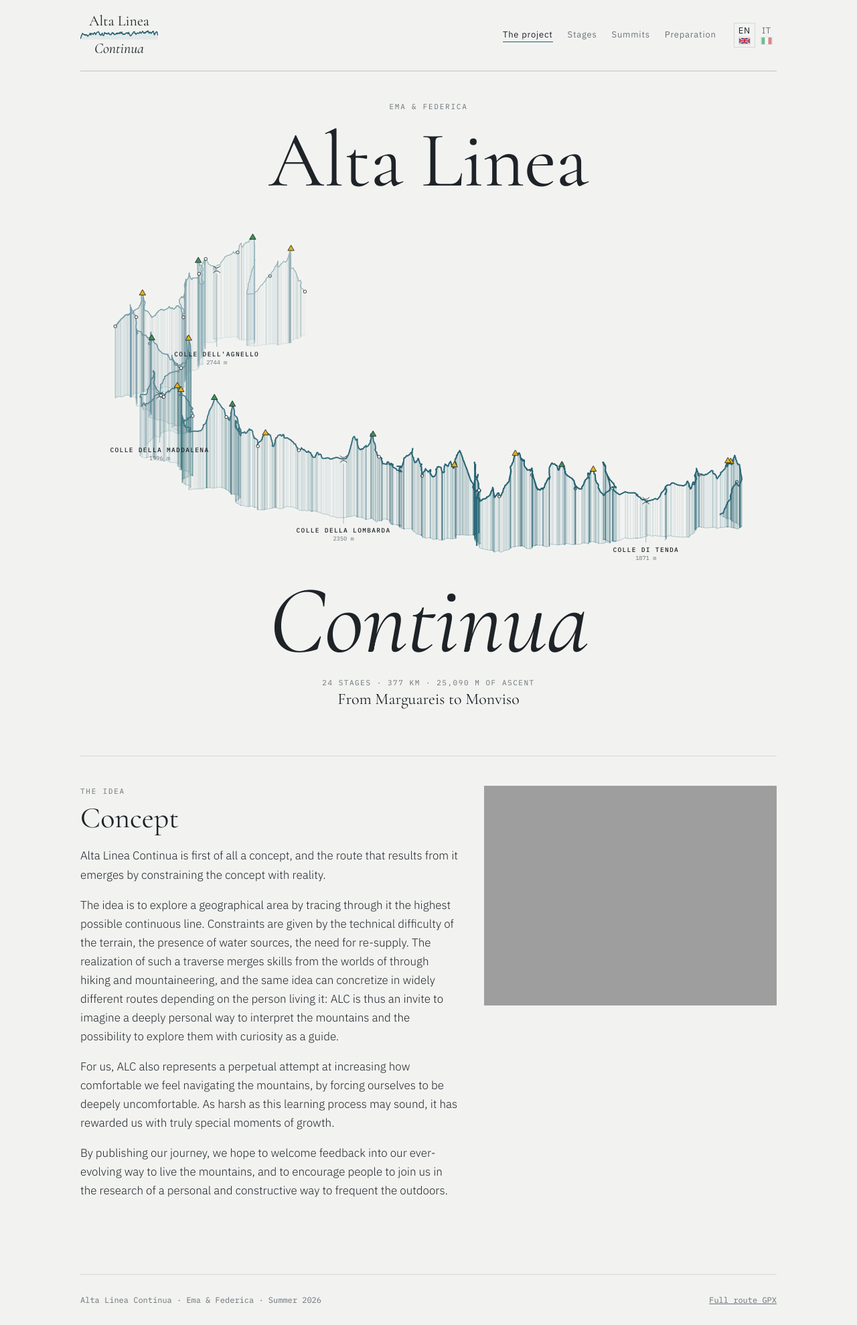
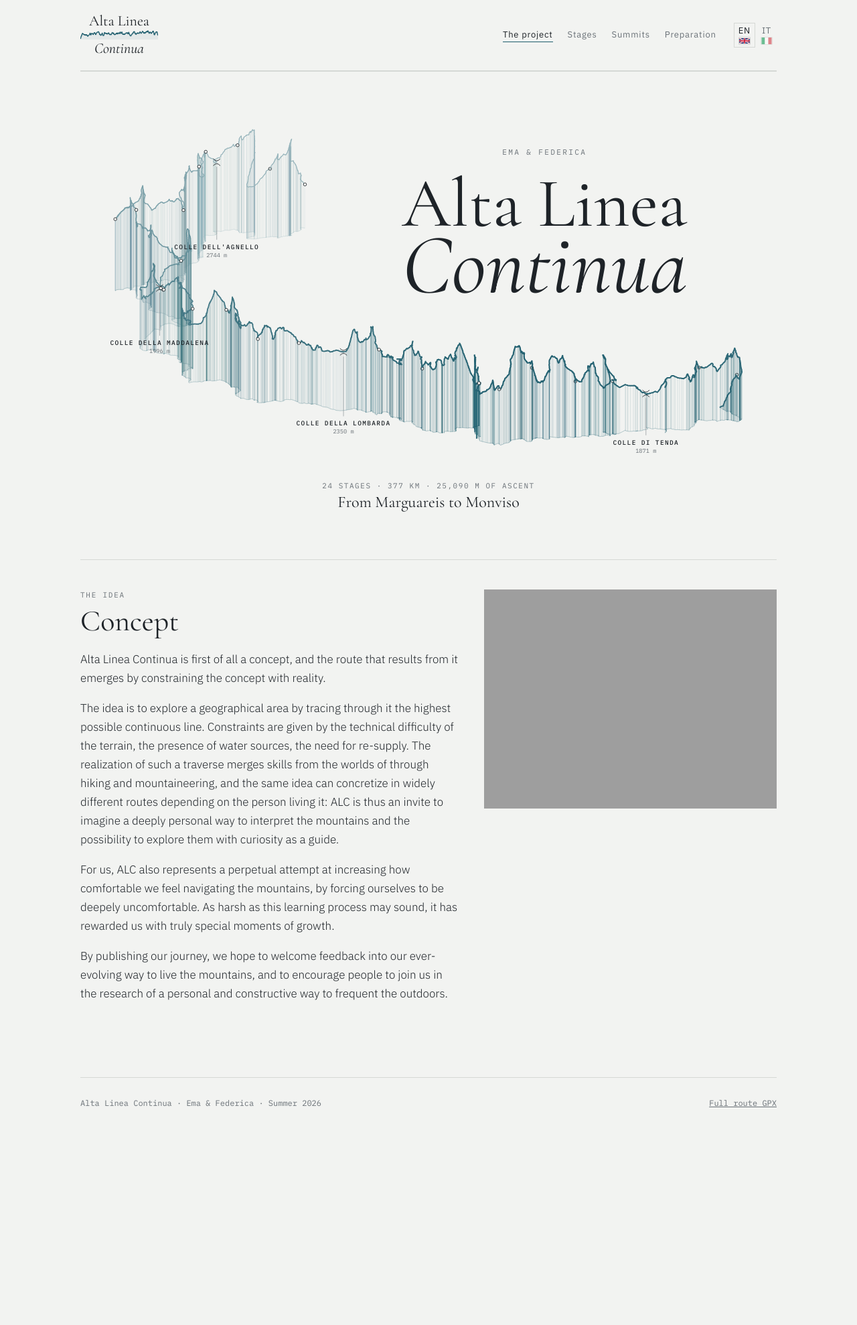
Before and after one commit to federicasibilla/alta-linea-continua, a Jekyll site: the page built from index.md, in a window 1280 px wide. Shown: the whole page at 67% size. Built offline with Jekyll 4.4.1, drawn with Linux system fonts in a browser that asks for light colours; a script that is not in the unit is left out; after the commit the page ends 1684 px from its top, so only the background shows below that.

Commit message:
Home: title centred inside the curve of the route (equal widths, no stretching), no triangles; Stages: climbing triangles on the profile line
Co-Authored-By: Claude Opus 5.5 <noreply@anthropic.com>
Claude-Session: https://claude.ai/code/session_01WZz6rg7ZcDBpkt4NTgVPMq

```diff
--- a/_layouts/home.html
+++ b/_layouts/home.html
@@ -8,10 +8,8 @@ layout: default
 {%- if lang == "it" -%}{%- assign sep = "." -%}{%- else -%}{%- assign sep = "," -%}{%- endif -%}
 {%- capture tagline -%}{% include tr.html o=H k="tagline" %}{%- endcapture -%}{%- assign tagline = tagline | strip | default: t.tagline_default -%}
 <section class="hero">
-  <div class="eyebrow kicker">{% if lang == "it" %}{{ site.authors | replace: " & ", " e " }}{% else %}{{ site.authors }}{% endif %}</div>
-  <h1 class="name" id="n1"><span id="n1t">Alta Linea</span><span class="sr-only"> Continua</span></h1>
-  <div class="haze hero-haze" id="haze" aria-label="{{ t.haze_aria }}"></div>
-  <div class="name it" id="n2" aria-hidden="true">Continua</div>
+  <h1 class="sr-only">Alta Linea Continua</h1>
+  <div class="haze hero-haze" id="haze" aria-label="{{ t.haze_aria }}" data-title="1" data-kicker="{% if lang == 'it' %}{{ site.authors | replace: ' & ', ' e ' }}{% else %}{{ site.authors }}{% endif %}"></div>
   <div class="cap" id="cap" aria-live="polite" data-idle-top="{{ site.stages | size }} {{ t.stages_word }} · {{ tkm | round }} km · {{ tup | divided_by: 1000 | floor }}{{ sep }}{{ tup | modulo: 1000 | prepend: '00' | slice: -3, 3 }} {{ t.of_ascent }}" data-idle="{{ tagline | escape }}"></div>
 </section>
 
--- a/assets/css/site.css
+++ b/assets/css/site.css
@@ -302,3 +302,14 @@ table.summits td:last-child{white-space:nowrap}
 .hero-haze svg{min-width:0}
 body:not(:has(.hero)) .spine{margin-top:6px}
 #cap + .atlas{margin-top:24px}
+
+/* title inside the aerial view */
+.hero-haze .hz-name{font-family:var(--f-display);font-weight:400;fill:var(--ink)}
+.hero-haze .hz-name.it{font-style:italic}
+.hero-haze .hz-kicker{font:400 13px var(--f-data);letter-spacing:.2em;fill:var(--muted)}
+.hero{padding-block:24px 30px}
+
+/* climbing triangles on the profile line */
+.sp-tri{position:absolute;width:0;height:0;border-left:5.5px solid transparent;border-right:5.5px solid transparent;border-bottom:10px solid var(--green);transform:translate(-50%,-125%);z-index:2;transition:transform .15s}
+.sp-tri.yellow{border-bottom-color:var(--yellow)}
+a.sp-tri:hover{transform:translate(-50%,-125%) scale(1.5)}
--- a/assets/js/site.js
+++ b/assets/js/site.js
@@ -139,6 +139,26 @@
     });
     segs.forEach(function (g) { svg += '<rect class="hit" data-n="' + g.s.n + '" x="' + X(g.off).toFixed(1) + '" y="0" width="' + Math.max(1, X(g.len)).toFixed(1) + '" height="' + H + '"/>'; });
     el.innerHTML = svg + "</svg>";
+    // climbing triangles on their summits (Stages page)
+    if (!document.getElementById("haze")) {
+      el.style.position = "relative";
+      segs.forEach(function (g) {
+        var m = META[g.s.n] || {};
+        (Array.isArray(m.climbing) ? m.climbing : []).forEach(function (c) {
+          if (c.km === undefined || c.km === null || c.km === "") return;
+          var km = +c.km, pr = g.s.profile, alt = pr[pr.length - 1][1];
+          for (var i = 0; i < pr.length; i++) { if (pr[i][0] >= km) { alt = pr[i][1]; break; } }
+          var a = document.createElement(c.link ? "a" : "span");
+          a.className = "sp-tri " + ((c.color || "").indexOf("yellow") === 0 ? "yellow" : "green");
+          a.style.left = (X(g.off + km) / W * 100) + "%";
+          a.style.top = (Y(alt) / H * 100) + "%";
+          a.title = c.name + (c.grade ? " · " + c.grade : "");
+          a.setAttribute("aria-label", a.title);
+          if (c.link) { a.href = c.link; a.target = "_blank"; a.rel = "noopener"; }
+          el.appendChild(a);
+        });
+      });
+    }
     var cap = document.getElementById("cap");
     var idle = cap ? '<span class="d">' + esc(cap.dataset.idleTop || "") + "</span><b>" + esc(cap.dataset.idle || "") + "</b>" : "";
     if (cap) cap.innerHTML = idle;
@@ -199,7 +219,7 @@
         var d = s.line.reduce(function (a, p) { return a + depth(p); }, 0) / s.line.length, col = mix(C, Hz, Math.min(1, d * 0.8)), m = META[s.n] || {};
         var curtain = ""; s.line.forEach(function (p, i) { if (i % 2) return; var q = P(p), gq = G(p); curtain += "M" + q[0].toFixed(1) + "," + q[1].toFixed(1) + "V" + gq[1].toFixed(1); });
         var end = P(s.line[s.line.length - 1]);
-        var mk = (Array.isArray(m.climbing) ? m.climbing : []).map(function (c) {
+        var mk = (el.dataset.title ? [] : (Array.isArray(m.climbing) ? m.climbing : [])).map(function (c) {
           if (c.km === undefined || c.km === "") return "";
           var q = s.line[s.line.length - 1]; for (var i = 0; i < s.line.length; i++) { if (s.line[i][3] >= +c.km) { q = s.line[i]; break; } }
           var xy = P(q), r = 6; return '<path class="mk" fill="' + climbColor(c) + '" d="M' + xy[0].toFixed(1) + "," + (xy[1] - r).toFixed(1) + "L" + (xy[0] + r * .9).toFixed(1) + "," + (xy[1] + r * .55).toFixed(1) + "L" + (xy[0] - r * .9).toFixed(1) + "," + (xy[1] + r * .55).toFixed(1) + 'Z"/>';
@@ -213,8 +233,22 @@
         var q = P(best), gq = G(best), x = q[0], y = q[1];
         g += '<path class="colmark" d="M' + (x - 6) + "," + (y - 6) + "Q" + x + "," + (y + 1) + " " + (x + 6) + "," + (y - 6) + "M" + (x - 6) + "," + (y + 6) + "Q" + x + "," + (y - 1) + " " + (x + 6) + "," + (y + 6) + '"/><line class="lead" x1="' + x + '" x2="' + x + '" y1="' + (y + 8) + '" y2="' + (gq[1] + 10) + '"/><text class="colname" x="' + x + '" y="' + (gq[1] + 26) + '" text-anchor="middle">' + esc(c[0]) + '</text><text class="colalt" x="' + x + '" y="' + (gq[1] + 40) + '" text-anchor="middle">' + c[1] + " m</text>";
       });
+      if (el.dataset.title) {
+        g += '<g class="hz-title" aria-hidden="true"><text class="hz-kicker" x="800" y="150" text-anchor="middle">' + esc((el.dataset.kicker || "").toUpperCase()) + '</text>' +
+          '<text class="hz-name" id="hzA" x="800" y="272" font-size="120" text-anchor="middle">Alta Linea</text>' +
+          '<text class="hz-name it" id="hzC" x="800" y="386" font-size="120" text-anchor="middle">Continua</text></g>';
+      }
       el.innerHTML = g + "</svg>";
       var svg0 = el.querySelector("svg");
+      var fitTitle = function () {
+        var a = svg0.querySelector("#hzA"), c = svg0.querySelector("#hzC");
+        if (!a || !c) return;
+        c.setAttribute("font-size", "120");
+        var wa = a.getComputedTextLength(), wc = c.getComputedTextLength();
+        if (wa && wc) c.setAttribute("font-size", (120 * wa / wc).toFixed(1));
+      };
+      fitTitle();
+      if (document.fonts && document.fonts.ready) document.fonts.ready.then(fitTitle);
       try { var bb = svg0.getBBox(); if (bb.width > 0) svg0.setAttribute("viewBox", [Math.max(0, bb.x - 10), Math.max(0, bb.y - 30), Math.min(W, bb.width + 20), Math.min(H, bb.height + 50)].join(" ")); } catch (e) {}
       var svg = svg0, cap = document.getElementById("hcap") || document.getElementById("cap"), links = document.querySelectorAll(".list a[data-n]"), spineApi = null, cur = -2;
       var idle = cap ? '<span class="d">' + esc(cap.dataset.idleTop || "") + "</span><b>" + esc(cap.dataset.idle || "") + "</b>" : "";
```
